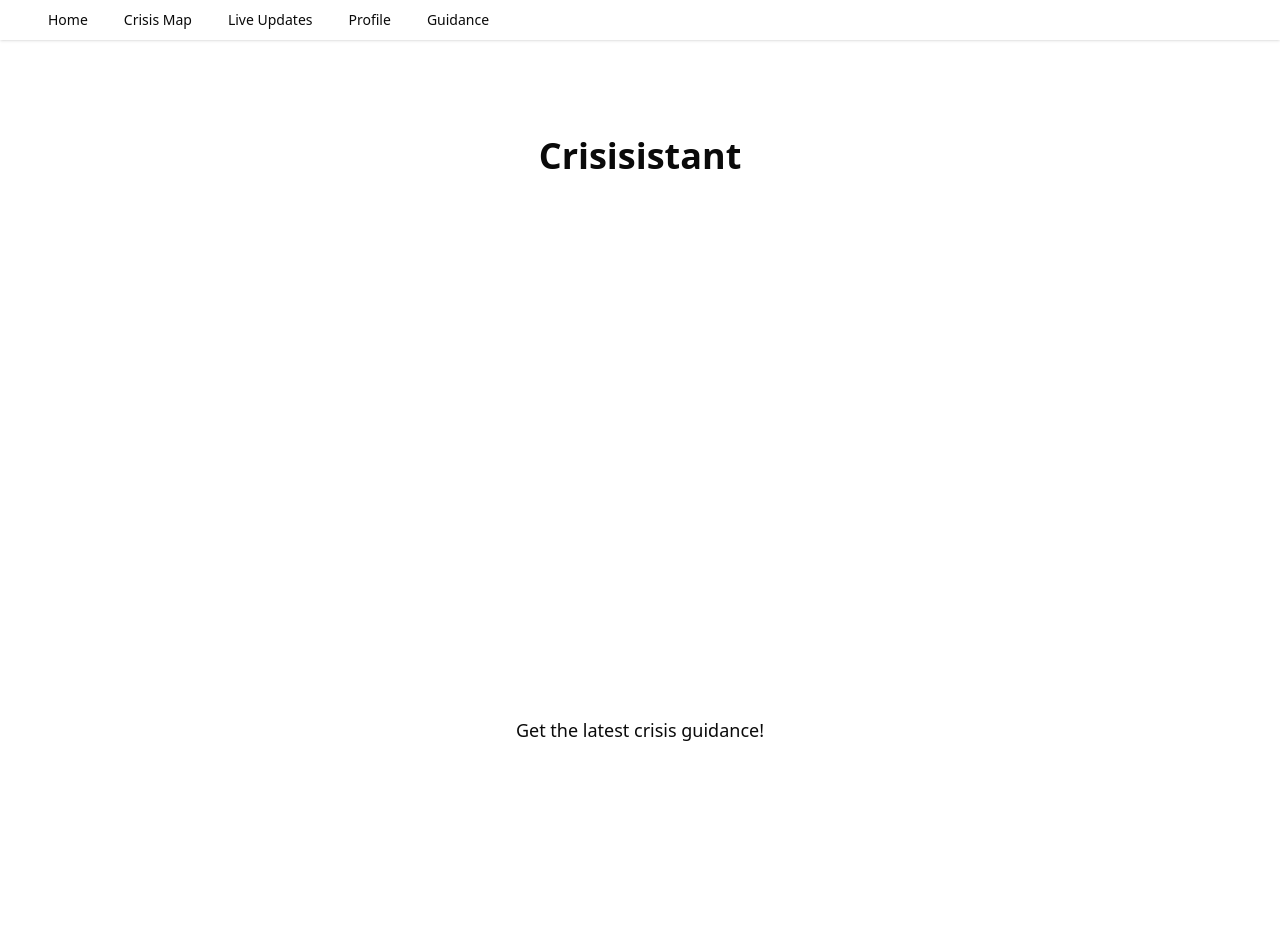
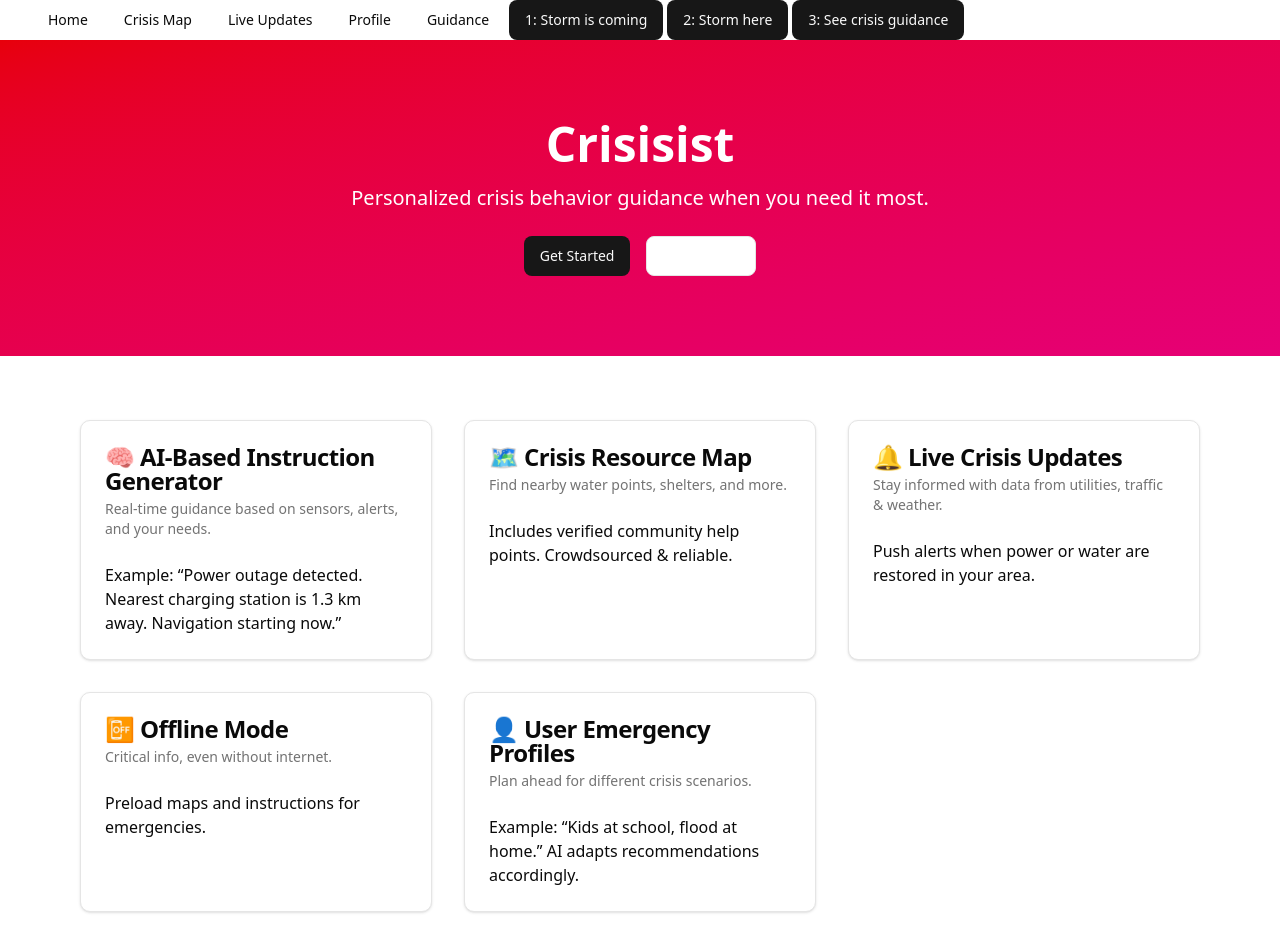
Before and after one commit to SanderSepp/omicron-app, a Next.js app: page / in a window 1280 px wide. Shown: the top 952 px of the page. Before the commit the page ends 840 px from the top, so only its background shows below. Built offline with nearby package versions, Linux system fonts and the light colour scheme.

Commit message:
Add homepage and browser notifications

```diff
--- a/src/app/components/navbar.tsx
+++ b/src/app/components/navbar.tsx
@@ -3,12 +3,34 @@
 import Link from "next/link";
 import {
   NavigationMenu,
-  NavigationMenuList,
   NavigationMenuItem,
   NavigationMenuLink,
+  NavigationMenuList,
+  navigationMenuTriggerStyle,
   NavigationMenuViewport,
-  navigationMenuTriggerStyle,
 } from "@/components/ui/navigation-menu";
+import { Button } from "@/components/ui/button";
+
+function showNotification(title: string, body: string, url?: string) {
+  if (typeof window === 'undefined' || !('Notification' in window)) {
+    console.warn('This browser does not support notifications.')
+    return
+  }
+
+  if (Notification.permission === 'granted') {
+    const notif = new Notification(title, {
+      body,
+      // icon: '/icons/alert.png', // ← optional
+    })
+    if (url) {
+      notif.onclick = () => {
+        window.open(url, '_self')
+      }
+    }
+  } else {
+    console.warn('Notification permission not granted.')
+  }
+}
 
 export function NavBar() {
   return (
@@ -47,13 +69,35 @@ export function NavBar() {
                 </NavigationMenuLink>
               </Link>
             </NavigationMenuItem>
-            <NavigationMenuItem>
+            <NavigationMenuItem >
               <Link href="/guidance" passHref>
                 <NavigationMenuLink className={navigationMenuTriggerStyle()}>
                   Guidance
                 </NavigationMenuLink>
               </Link>
             </NavigationMenuItem>
+
+            <Button
+              onClick={() =>
+                showNotification('⚠️ Weather Alert', 'Storm is coming', "http://localhost:3000/live-updates")
+              }
+            >
+              1: Storm is coming
+            </Button>
+            <Button
+              onClick={() =>
+                showNotification('⚠️ Weather Alert', 'Storm here!', "http://localhost:3000/map")
+              }
+            >
+              2: Storm here
+            </Button>
+            <Button
+              onClick={() =>
+                showNotification('ℹ️ Crisis Guidance', 'See crisis guidance', "http://localhost:3000/guidance")
+              }
+            >
+              3: See crisis guidance
+            </Button>
           </NavigationMenuList>
           <NavigationMenuViewport />
         </NavigationMenu>
--- a/src/app/page.tsx
+++ b/src/app/page.tsx
@@ -1,8 +1,118 @@
+"use client";
+// app/page.tsx
+import Link from 'next/link';
+import { Button } from '@/components/ui/button';
+import {
+  Card,
+  CardHeader,
+  CardTitle,
+  CardDescription,
+  CardContent,
+} from '@/components/ui/card';
+import { Separator } from '@/components/ui/separator';
+import { useEffect } from "react";
+
 export default function Home() {
+
+  useEffect(() => {
+    if ('Notification' in window && Notification.permission === 'default') {
+      Notification.requestPermission().then(permission => {
+        console.log('Notification permission:', permission)
+      })
+    }
+  }, [])
+
   return (
-    <main className="flex min-h-screen flex-col items-center justify-between p-24">
-      <h1 className="text-4xl font-bold">Crisisistant</h1>
-      <p className="mt-4 text-lg">Get the latest crisis guidance!</p>
+    <main className="flex flex-col items-center bg-background text-foreground min-h-screen">
+      {/* Hero Section */}
+      <section className="w-full bg-gradient-to-br from-red-600 to-pink-600 text-white py-20">
+        <div className="max-w-2xl mx-auto text-center px-4 space-y-4">
+          <h1 className="text-5xl font-extrabold">Crisisist</h1>
+          <p className="text-lg md:text-xl">
+            Personalized crisis behavior guidance when you need it most.
+          </p>
+          <div className="mt-6 flex justify-center gap-4">
+            <Button asChild>
+              <Link href="/get-started">Get Started</Link>
+            </Button>
+            <Button variant="outline" asChild>
+              <Link href="/learn-more">Learn More</Link>
+            </Button>
+          </div>
+        </div>
+      </section>
+
+      {/* Features Grid */}
+      <section className="py-16 w-full">
+        <div className="max-w-6xl mx-auto px-4 grid gap-8 md:grid-cols-2 lg:grid-cols-3">
+          <Card>
+            <CardHeader>
+              <CardTitle>🧠 AI-Based Instruction Generator</CardTitle>
+              <CardDescription>
+                Real-time guidance based on sensors, alerts, and your needs.
+              </CardDescription>
+            </CardHeader>
+            <CardContent>
+              Example: “Power outage detected. Nearest charging station is 1.3 km away. Navigation starting now.”
+            </CardContent>
+          </Card>
+
+          <Card>
+            <CardHeader>
+              <CardTitle>🗺️ Crisis Resource Map</CardTitle>
+              <CardDescription>Find nearby water points, shelters, and more.</CardDescription>
+            </CardHeader>
+            <CardContent>
+              Includes verified community help points. Crowdsourced & reliable.
+            </CardContent>
+          </Card>
+
+          <Card>
+            <CardHeader>
+              <CardTitle>🔔 Live Crisis Updates</CardTitle>
+              <CardDescription>
+                Stay informed with data from utilities, traffic & weather.
+              </CardDescription>
+            </CardHeader>
+            <CardContent>
+              Push alerts when power or water are restored in your area.
+            </CardContent>
+          </Card>
+
+          <Card>
+            <CardHeader>
+              <CardTitle>📴 Offline Mode</CardTitle>
+              <CardDescription>Critical info, even without internet.</CardDescription>
+            </CardHeader>
+            <CardContent>
+              Preload maps and instructions for emergencies.
+            </CardContent>
+          </Card>
+
+          <Card>
+            <CardHeader>
+              <CardTitle>👤 User Emergency Profiles</CardTitle>
+              <CardDescription>Plan ahead for different crisis scenarios.</CardDescription>
+            </CardHeader>
+            <CardContent>
+              Example: “Kids at school, flood at home.” AI adapts recommendations accordingly.
+            </CardContent>
+          </Card>
+        </div>
+      </section>
+
+      <Separator className="w-1/2" />
+
+      {/* Call to Action */}
+      <section className="py-12 text-center px-4">
+        <h2 className="text-3xl font-bold mb-2">Ready to take control?</h2>
+        <p className="text-muted-foreground mb-4">
+          Join Crisisist today and get proactive crisis guidance tailored to you.
+        </p>
+        <Button size="lg" asChild>
+          <Link href="/signup">Sign Up for Free</Link>
+        </Button>
+      </section>
     </main>
   );
 }
```
